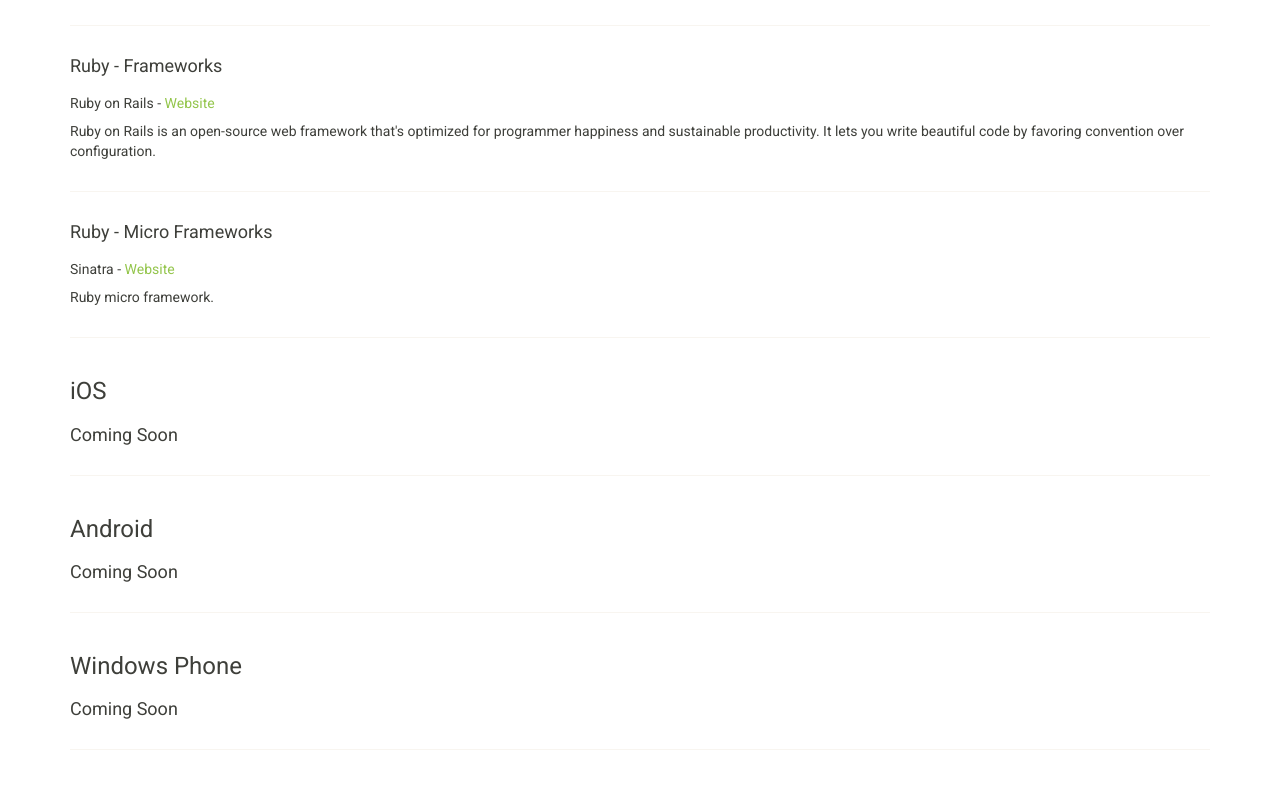
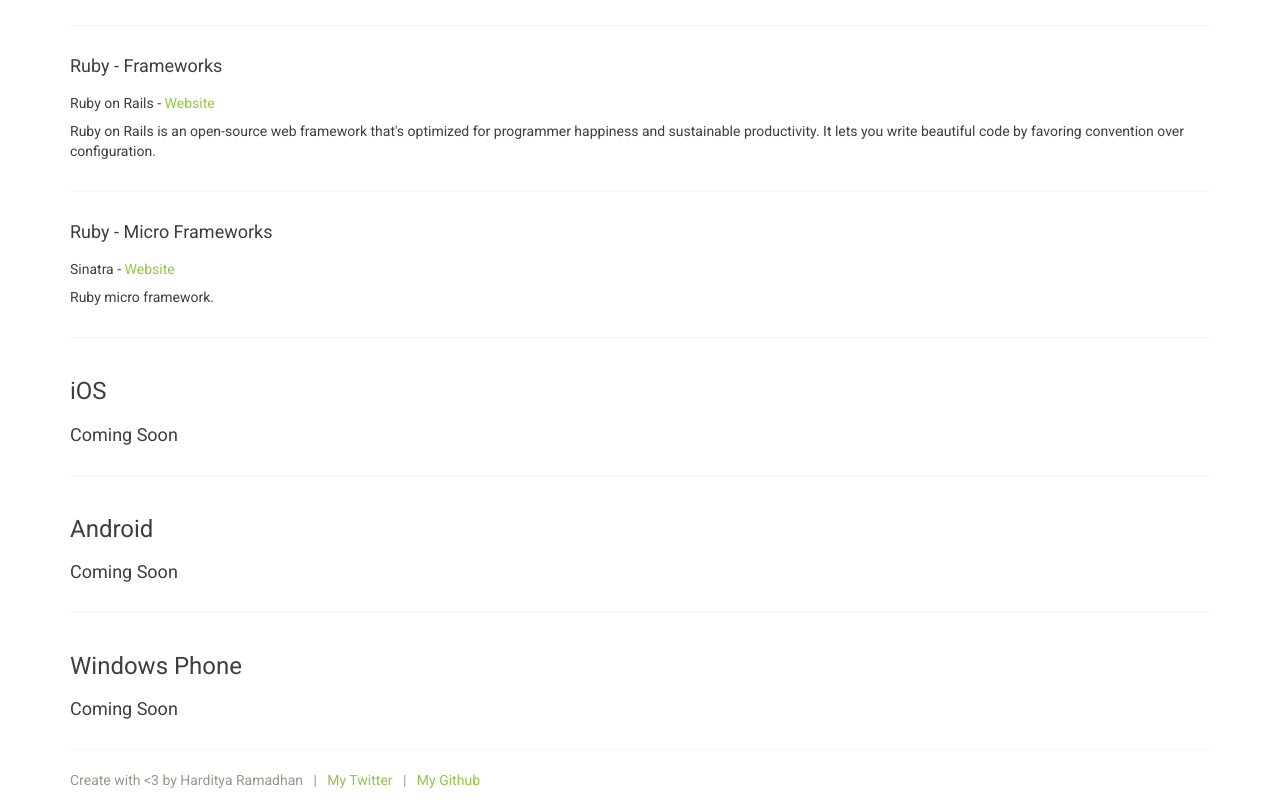
Before and after one commit to freeskys/devtools.blezcode.com, a plain HTML site: page index.html in a window 1280 px wide. Shown: the part 3122-3922 px from the top of the page. Before the commit the page ends 3892 px from the top, so only its background shows below. Drawn offline with Linux system fonts and the light colour scheme.

Commit message:
Add footer

```diff
--- a/index.html
+++ b/index.html
@@ -6,6 +6,7 @@
         <meta name="viewport" content="width=device-width, initial-scale=1, maximum-scale=1, user-scalable=no">
 
         <link href="css/bootstrap.min.css" type="text/css" rel="Stylesheet" />
+        <link href="css/style.css" type="text/css" rel="Stylesheet" />
     </head>
     <body>
 
@@ -458,6 +459,14 @@
         <!-- End Container -->
         </div>
 
+        <!-- Footer -->
+        <div class="footer">
+            <div class="container">
+                <p class="text-muted">Create with <3 by Harditya Ramadhan&nbsp;&nbsp;&nbsp;|&nbsp;&nbsp;&nbsp;<a href="https://twitter.com/freeskys" target="_blank">My Twitter</a>&nbsp;&nbsp;&nbsp;|&nbsp;&nbsp;&nbsp;<a href="http://github.com/freeskys" target="_blank">My Github</a></p>
+            </div>
+        </div>
+        <!-- End Footer -->
+
     </body>
 
     <!-- Javascript -->
```
Also changed, not shown: css/style.css (added).
